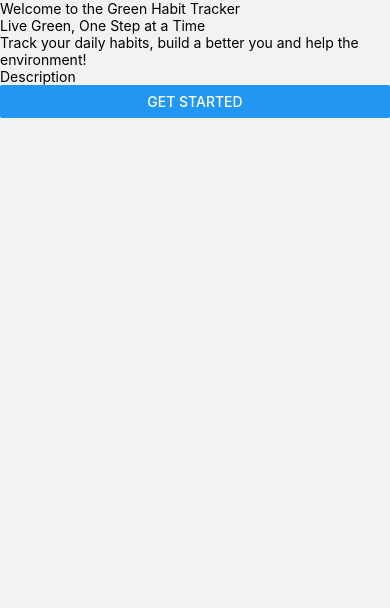
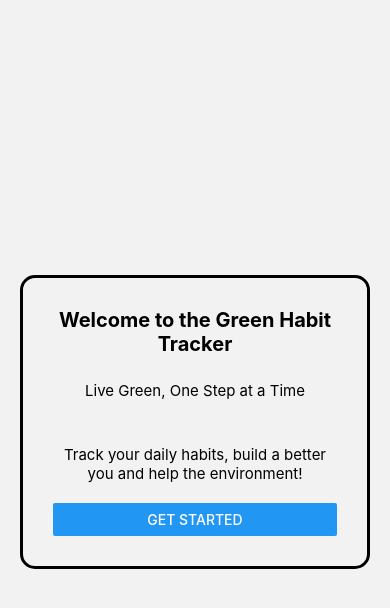
Before and after one commit to Bloopswy/C346_CA2_HabitTask, a React Native app: screen /Welcome in a window 390 px wide. Shown: the top 608 px of the page. Built offline with nearby package versions, Linux system fonts and the light colour scheme.

Commit message:
addition of stylesheet for home.js and welcome.js

```diff
--- a/Home.js
+++ b/Home.js
@@ -1,6 +1,6 @@
 import React, {useState, useEffect} from 'react';
 import { StatusBar } from 'expo-status-bar';
-import { Text, View, SectionList, Button, TextInput, TouchableOpacity } from 'react-native';
+import { Text, View, SectionList, Button, TextInput, StyleSheet, TouchableOpacity } from 'react-native';
 
 let originalData = [];
 
@@ -116,9 +116,9 @@ const Home = ({navigation}) => {
     );
 
     return (
-        <View>
+        <View style={styles.container}>
             <StatusBar translucent={false}/>
-            <Text>Habit Tracker</Text>
+            <Text style={styles.title}>Habit Tracker</Text>
 
             <Text>Search:</Text>
             <TextInput
@@ -136,4 +136,21 @@ const Home = ({navigation}) => {
     );
 };
 
+const styles = StyleSheet.create({
+    container: {
+        flex:1,
+        justifyContent:'center',
+        alignItems:'center',
+        padding:20,
+    },
+    title: {
+        textAlign:'center',
+        fontWeight:'bold',
+        fontSize:20,
+        marginBottom: 40,
+        marginTop:40,
+
+    },
+})
+
 export default Home;
--- a/Welcome.js
+++ b/Welcome.js
@@ -1,23 +1,49 @@
 import React from 'react';
 import { StatusBar } from 'expo-status-bar';
-import { Text, View, Button} from 'react-native';
+import { Text, View, Button,StyleSheet} from 'react-native';
 
 const Welcome = ({navigation}) => {
     return (
-        <View>
+        <View style={styles.container}>
             <StatusBar style="auto"/>
-            <Text>Welcome to the Green Habit Tracker</Text>
-            <Text>Live Green, One Step at a Time</Text>
-            <Text>Track your daily habits, build a better you and help the environment!</Text>
-
-            <Text>Description</Text>
-
-            <Button
-                title='Get Started'
-                onPress={() => {navigation.navigate("Home")}}
-            />
+            <View style={styles.box}>
+                <Text style={styles.title}>Welcome to the Green Habit Tracker</Text>
+                <Text style={styles.text}>Live Green, One Step at a Time</Text>
+                <Text style={styles.text}>Track your daily habits, build a better you and help the environment!</Text>
+                <Button
+                    title='Get Started'
+                    onPress={() => {navigation.navigate("Home")}}
+                />
+            </View>
         </View>
     );
 };
 
+const styles = StyleSheet.create({
+    container: {
+        flex:1,
+        justifyContent:'center',
+        alignItems:'center',
+        padding:20,
+    },
+    box: {
+        borderWidth: 3,
+        borderColor:'',
+        borderRadius:15,
+        padding:30,
+    },
+    title: {
+        textAlign:'center',
+        fontWeight:'bold',
+        fontSize:20,
+
+    },
+    text: {
+        textAlign:'center',
+        fontSize:15,
+        marginTop: 25,
+        marginBottom:20,
+    },
+})
+
 export default Welcome;
```
